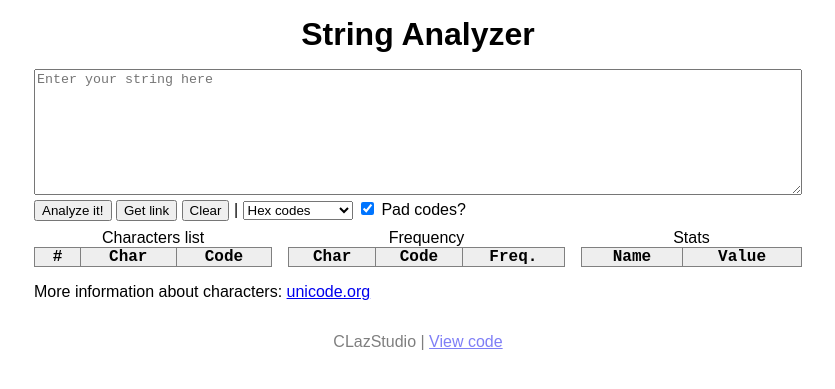
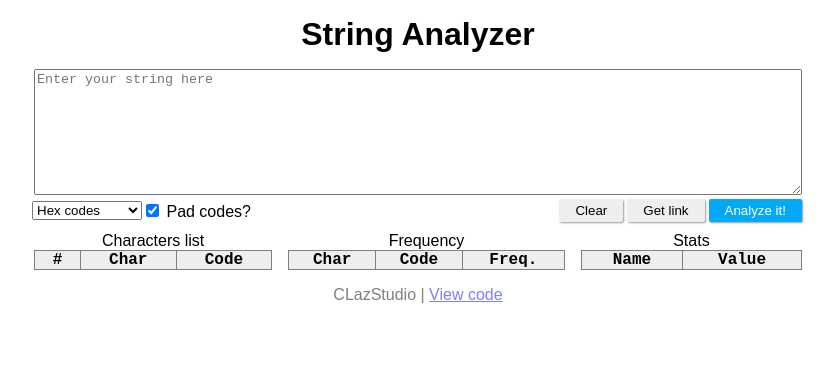
Before and after one commit to clazstudio/clazstudio.github.io, a Jekyll site: the page repoless/stranalyzer/index.html, which Jekyll copies as it is, in a window 1280 px wide. Shown: the top 389 px of the page, without its empty margins (222-1057 px from the left). Built offline with Jekyll 4.4.1, drawn with Linux system fonts in a browser that asks for light colours.

Commit message:
Update String Analyzer

```diff
--- a/repoless/stranalyzer/index.html
+++ b/repoless/stranalyzer/index.html
@@ -28,6 +28,21 @@
 			margin: auto;
 		}
 
+		.button {
+			display: inline-block;
+			padding: 0.25rem 1rem;
+			margin: 2px;
+			background: #EEE;
+			border: none;
+			cursor: pointer;
+			border-radius: 2px;
+			box-shadow: 1px 1px 2px rgba(0, 0, 0, 0.4);
+			transition: background-color ease-in-out 250ms;
+		}
+		.button:hover { background: #FAFAFA; }
+		.button--primary { background: #03A9F4; color: white; }
+		.button--primary:hover { background: #4FC3F7; }
+
 		.form	{
 			padding: 1rem;
 		}
@@ -36,6 +51,16 @@
 			box-sizing: border-box;
 			width: 100%;
 			resize: vertical;
+		}
+		.form__right {
+			margin-left: auto;
+		}
+		.form__controls {
+			display: flex;
+			flex-direction: row-reverse;
+			align-items: center;
+			flex-wrap: wrap-reverse;
+			margin: -2px;
 		}
 		.form__out {
 			display: flex;
@@ -72,6 +97,13 @@
 			text-align: right;
 		}
 
+		.info {
+			display: inline-block;
+			font-size: 0.75rem;
+			padding-right: 0.25rem;
+			text-decoration: none;
+		}
+
 		.warn {
 			background: #F44336;
 			padding: 1rem;
@@ -98,19 +130,22 @@
 
 	<form class="form width-limited" name="main">
 		<textarea class="form__area" name="text" rows="8" placeholder="Enter your string here"></textarea>
-		<br>
-		<input type="submit" name="sb" value="Analyze it!">
-		<input type="button" name="share" value="Get link">
-		<input type="button" name="clear" value="Clear">
-		| <select name="base">
-			<option value="2">Binary codes</option>
-			<option value="8">Octal codes</option>
-			<option value="10">Decimal codes</option>
-			<option value="16" selected="selected">Hex codes</option>
-		</select>
-		<input type="checkbox" name="padCode" checked id="main_padCode">
-		<label for="main_padCode">Pad codes?</label>
+		<div class="form__controls">
+			<input class="button button--primary" type="submit" name="sb" value="Analyze it!">
+			<input class="button " type="button" name="share" value="Get link">
+			<input class="button form__right" type="button" name="clear" value="Clear">
 
+			<div>
+				<input type="checkbox" name="padCode" checked id="main_padCode">
+				<label for="main_padCode">Pad codes?</label>
+			</div>
+			<select name="base">
+				<option value="2">Binary codes</option>
+				<option value="8">Octal codes</option>
+				<option value="10">Decimal codes</option>
+				<option value="16" selected="selected">Hex codes</option>
+			</select>
+		</div>
 		<main class="form__out">
 			<div class="form__table_wrap">
 				<table class="form__table">
@@ -153,16 +188,16 @@
 				</table>
 			</div>
 		</main>
-
-		<p>More information about characters: <a target="_blank" href="https://unicode.org/Public/UNIDATA/NamesList.txt">unicode.org</a></p>
 	</form>
 
 	<div class="footer">
 		CLazStudio | <a target="_blank" href="https://github.com/clazstudio/clazstudio.github.io/blob/master/repoless/stranalyzer">View code</a>
 	</div>
-</body>
 <script>
 	const form = document.forms.main;
+	const charsTbl = form.querySelector('.form__chars');
+	const freqTbl = form.querySelector('.form__freq');
+	const statsTbl = form.querySelector('.form__stats');
 	const MAX_ROWS = 5000;
 	const SENTENCE_REGEX = /[^\.!\?]+([\.!\?]+|$)[\s]*/g;
 
@@ -171,24 +206,27 @@
 	}
 
 	function getCharCode(char, base = 16, pad = '0000') {
-		return (pad + char.charCodeAt(0).toString(base).toUpperCase()).slice(-pad.length);
+		const charString = char.codePointAt(0).toString(base).toUpperCase();
+		return charString.length >= pad.length ? charString :
+			     (pad + charString).slice(-pad.length);
+	}
+
+	function genUnicodeTableLink(char) {
+		return `<a class="info" href="https://unicode-table.com/${getCharCode(char, 16, '')}" target="_blank">i</a>`
 	}
 
 	form.addEventListener('submit', function(evt) {
 		evt.preventDefault();
-		const charsTbl = this.querySelector('.form__chars');
-		const freqTbl = this.querySelector('.form__freq');
-		const statsTbl = this.querySelector('.form__stats');
-		const str = this.text.value;
-		if (str.length == 0) return false;
+		const chars = Array.from(this.text.value);
+		if (chars.length == 0) return false;
 
 		charsTbl.innerHTML = freqTbl.innerHTML = '';
 		const base = Math.max(2, Math.min(+this.base.value || 16, 16));
 		const pad = (!this.padCode.checked) ? '' :
-					'0'.repeat((1048575).toString(base).length);
+					'0'.repeat((65535).toString(base).length);
 
 		let freq = {};
-		let statsInner = genStatsRow('Characters', str.length);
+		let statsInner = genStatsRow('Characters', chars.length);
 		let statsValues = {
 			'Not spaces': { regex: /\S/, count: 0 },
 			'Digits': { regex: /\d/, count: 0 },
@@ -248,4 +286,5 @@
 		}
 	});
 </script>
+</body>
 </html>
```
Also changed, not shown: other parts of repoless/stranalyzer/index.html (+6 -6 lines).
